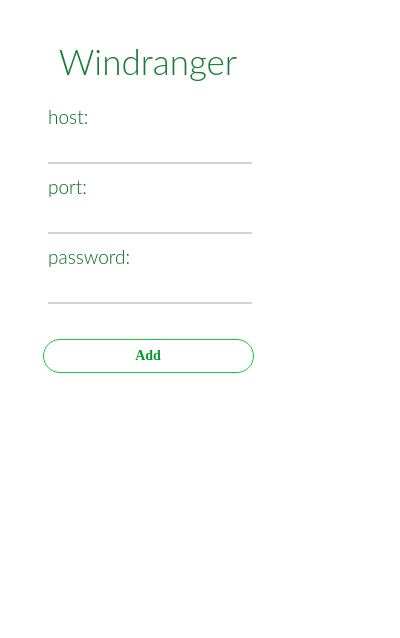
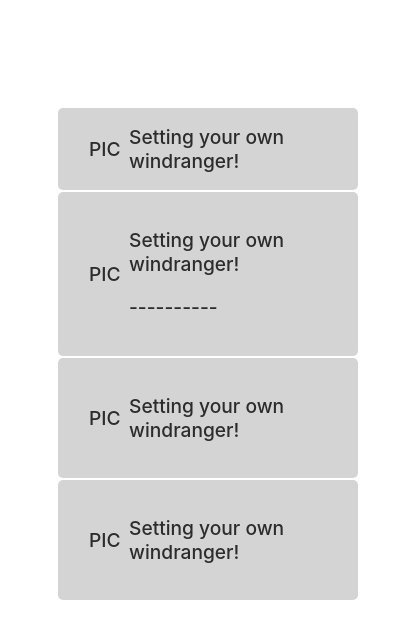
Before and after one commit to hanqizheng/Windranger, a browser extension: page Windranger-crx/popup.html in a window 400 px wide. Drawn offline with Linux system fonts and the light colour scheme.

Commit message:
change popup page css and add background page

```diff
--- /dev/null
+++ b/Windranger-crx/css/popup.css
@@ -0,0 +1,81 @@
+.dropDown-item {
+  background-color: #d4d4d4;
+  border: 1px solid transparent;
+  display: block;
+  margin-top: 2px;
+}
+
+.dropDown-item-interactive {
+  border-radius: 5px;
+  transform: scale(1);
+  transition-property: all;
+  transition-duration: 150ms;
+  transition-timing-function: linear;
+  transition-delay: 0s;
+}
+
+.dropDown-item-link {
+  border-radius: 5px;
+  align-items: center;
+  display: -ms-flexbox;
+  display: flex;
+  padding: 16px 30px;
+}
+
+.dropDown-item-interactive:hover {
+  background-color: rgb(138, 233, 135);
+  color: #ffffff;
+  border-color: rgba(3,27,78,.1);
+  -webkit-box-shadow: 0 2px 4px rgba(3,27,78,.06);
+  box-shadow: 0 2px 4px rgba(3,27,78,.06);
+  position: relative;
+  -webkit-transform: scale(1.05);
+  -ms-transform: scale(1.05);
+  transform: scale(1.1);
+  z-index: 201;
+}
+
+.dropDown-list {
+  margin: 0 auto;
+  margin-top: 100px;
+  clear: both;
+  width: 300px;
+  list-style-type: none;
+  list-style-position: initial;
+  list-style-image: initial;
+  margin-bottom: 0;
+  padding-left: 0;
+  font-family: 'Rubik', -apple-system, BlinkMacSystemFont, 'Segoe UI', Roboto, Oxygen, Ubuntu, Cantarell, 'Open Sans', 'Helvetica Neue', sans-serif;
+}
+
+.dropDown-icon {
+  display: inline;
+  flex-grow: 0;
+  flex-shrink: 0;
+  flex-basis: 40px;
+}
+
+.dropDown-content {
+  display: inline;
+  flex-grow: 1;
+  flex-shrink: 1;
+  flex-basis: auto;
+}
+
+a {
+  text-decoration: none;
+  color: #2c2c2c;
+  font-size: 1.2em;
+  font-weight: 450;
+}
+
+a:hover {
+  color: #ffffff;
+}
+
+body {
+  background-color: #ffffff;
+  width: 400px;
+  height: 400px;
+  align-content: center;
+}
--- a/Windranger-crx/popup.html
+++ b/Windranger-crx/popup.html
@@ -6,31 +6,65 @@
   <title>Popup Page</title>
   <meta name="viewport" content="width=device-width, initial-scale=1">
   <link rel="stylesheet" type="text/css" media="screen" href="main.css" />
-  <link rel="stylesheet" type="text/css" href="./css/popup-page.css" />
+  <link rel="stylesheet" type="text/css" href="./css/popup.css" />
   <script src="./js/create.js"></script>
   <script src="./js/popup.js"></script>
 </head>
 <body>
   <!-- <canvas id="demoCanvas" class="canvas"></canvas> -->
-  <div class="body">
-    <div class="text">Windranger</div>
+  <div>
+    <ul class="dropDown-list">
+      <li class="dropDown-item dropDown-item-interactive">
+        <a href="./background.html">
+          <div class="dropDown-item-link">
+            <div class="dropDown-icon">
+              PIC
+            </div>
+            <div class="dropDown-content">
+              Setting your own windranger!
+            </div>
+          </div>
+        </a>
+      </li>
+      <li class="dropDown-item dropDown-item-interactive">
+        <a href="./background.html">
+          <div class="dropDown-item-link">
+            <div class="dropDown-icon">
+              PIC
+            </div>
+            <div class="dropDown-content">
+              <p>Setting your own windranger!</p>
+              <p>----------</p>
+            </div>
+          </div>
+        </a>
+      </li>
+      <li class="dropDown-item dropDown-item-interactive">
+        <a href="./background.html">
+          <div class="dropDown-item-link">
+            <div class="dropDown-icon">
+              PIC
+            </div>
+            <div class="dropDown-content">
+              <p>Setting your own windranger!</p>
+            </div>
+          </div>
+        </a>
+      </li>
+      <li class="dropDown-item dropDown-item-interactive">
+        <a href="./background.html">
+          <div class="dropDown-item-link">
+            <div class="dropDown-icon">
+              PIC
+            </div>
+            <div class="dropDown-content">
+              <p>Setting your own windranger!</p>
+            </div>
+          </div>
+        </a>
+      </li>
+    </ul>
 
-    <div class="login">
-      <div class="center-text">
-        <p>host:</p>
-        <input type="text" class="input">
-      </div>
-      <div class="center-text">
-        <p>port:</p>
-        <input type="text" class="input">
-      </div>
-      <div class="center-text">
-        <p>password:</p>
-        <input type="password" class="input">
-      </div>
-    </div>
-
-    <a class="addButton" >Add</a>
   </div>
 </body>
 
```
Also changed, not shown: Windranger-crx/background.html (added, +38 -0 lines).
